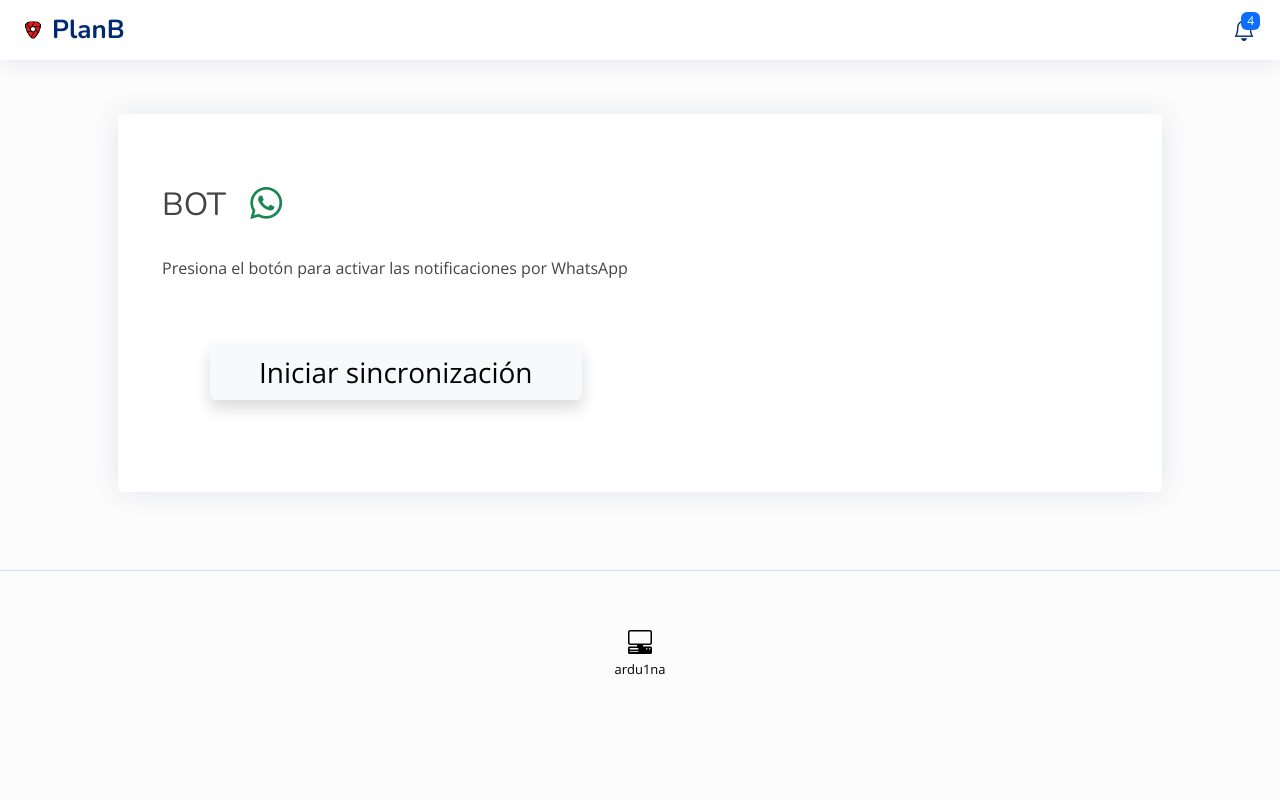
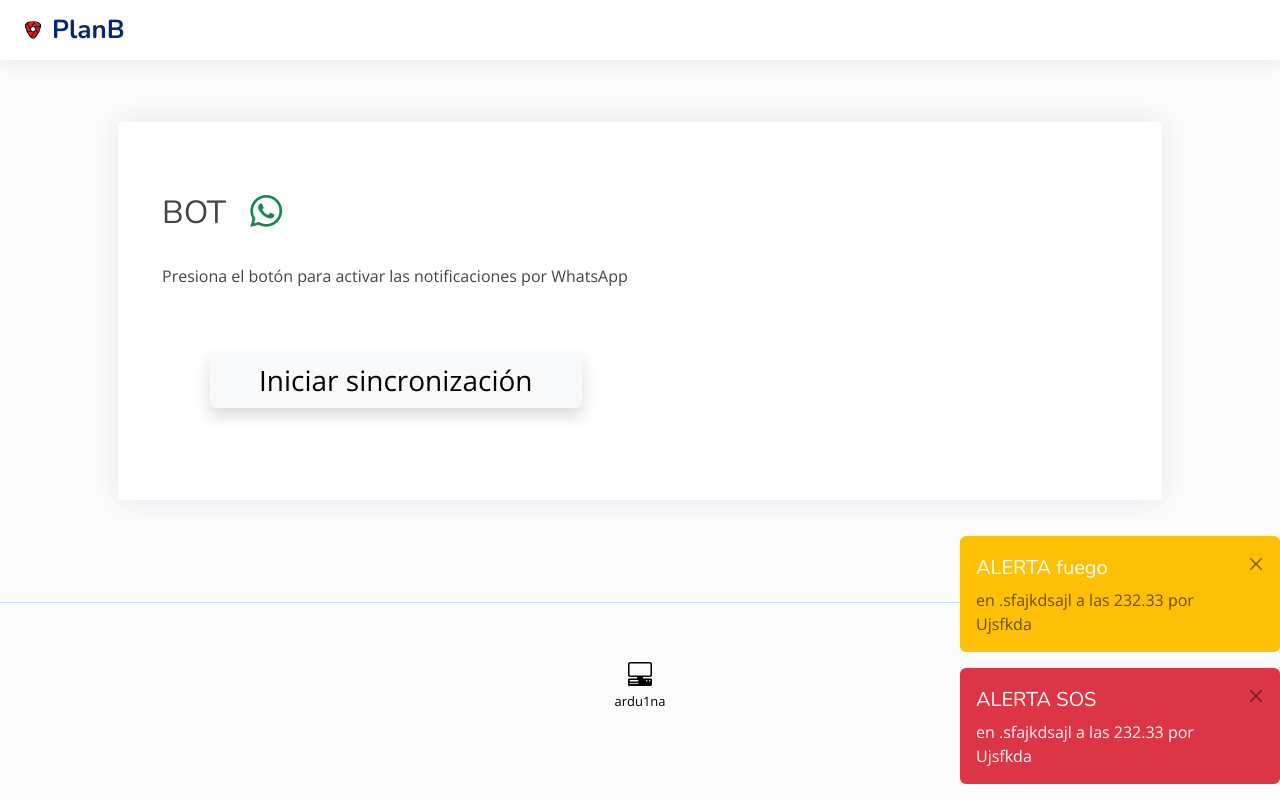
Before and after one commit to ardu1na/planBlocal, a Django app: template templates/monitor.html in a window 1280 px wide. Run offline with Django 3.2, Linux system fonts and the light colour scheme; the template is opened without the code that fills it, so the values that code supplies are empty; some libraries are stand-ins or nearby versions.

Commit message:
nice alert display

```diff
--- a/templates/layout/elements/header.html
+++ b/templates/layout/elements/header.html
@@ -11,95 +11,4 @@
 
 
 
-
-
-    <nav class="header-nav ms-auto">
-      <ul class="d-flex align-items-center">
-
-                <li class="nav-item dropdown">
-
-          <a class="nav-link nav-icon" href="#" data-bs-toggle="dropdown">
-            <i class="bi bi-bell"></i>
-            <span class="badge bg-primary badge-number">4</span>
-          </a><!-- End Notification Icon -->
-
-          <ul class="dropdown-menu dropdown-menu-end dropdown-menu-arrow notifications">
-            <li class="dropdown-header">
-              You have 4 new notifications
-              <a href="#"><span class="badge rounded-pill bg-primary p-2 ms-2">View all</span></a>
-            </li>
-            <li>
-              <hr class="dropdown-divider">
-            </li>
-
-            <li class="notification-item">
-              <i class="bi bi-exclamation-circle text-warning"></i>
-              <div>
-                <h4>Lorem Ipsum</h4>
-                <p>Quae dolorem earum veritatis oditseno</p>
-                <p>30 min. ago</p>
-              </div>
-            </li>
-
-            <li>
-              <hr class="dropdown-divider">
-            </li>
-
-            <li class="notification-item">
-              <i class="bi bi-x-circle text-danger"></i>
-              <div>
-                <h4>Atque rerum nesciunt</h4>
-                <p>Quae dolorem earum veritatis oditseno</p>
-                <p>1 hr. ago</p>
-              </div>
-            </li>
-
-            <li>
-              <hr class="dropdown-divider">
-            </li>
-
-            <li class="notification-item">
-              <i class="bi bi-check-circle text-success"></i>
-              <div>
-                <h4>Sit rerum fuga</h4>
-                <p>Quae dolorem earum veritatis oditseno</p>
-                <p>2 hrs. ago</p>
-              </div>
-            </li>
-
-            <li>
-              <hr class="dropdown-divider">
-            </li>
-
-            <li class="notification-item">
-              <i class="bi bi-info-circle text-primary"></i>
-              <div>
-                <h4>Dicta reprehenderit</h4>
-                <p>Quae dolorem earum veritatis oditseno</p>
-                <p>4 hrs. ago</p>
-              </div>
-            </li>
-
-            <li>
-              <hr class="dropdown-divider">
-            </li>
-            <li class="dropdown-footer">
-              <a href="#">Show all notifications</a>
-            </li>
-
-          </ul><!-- End Notification Dropdown Items -->
-
-        </li><!-- End Notification Nav -->
-
-
-
-
-
-
-
-
-
-      </ul>
-    </nav><!-- End Icons Navigation -->
-
   </header><!-- End Header -->
--- a/templates/monitor.html
+++ b/templates/monitor.html
@@ -9,25 +9,40 @@
 {% block 'pagetitle' %} Alerts {% endblock %}
 
 {% block 'content' %}
+<div class="d-flex flex-column-reverse fixed-bottom align-items-end ">
 
+  <div id="social" class="alert alert-danger bg-danger text-light border-0 alert-dismissible fade show   w-25">
+    <button type="button" class="btn-close" data-bs-dismiss="alert" aria-label="btn-close"><span><i class="mdi mdi-btn-close"></i></span>
+    </button>
+    <div class="media">
+            <span><i class="fas fa-lock"></i></span>
+            <h5 class="mt-1 mb-2 text-white">ALERTA SOS</h5>
+            <p class="mb-0"> en .sfajkdsajl a las 232.33 por Ujsfkda</p>
+    </div>
+  </div>
 
-{% comment %}
-alert-primary bg-primary text-light || b + btn-close-white
-alert-danger bg-danger text-light || b + btn-close-white
-alert-warning bg-warning
-{% endcomment %}
+  <div id="social" class="alert alert-warning bg-warning border-0 alert-dismissible fade show  w-25 ">
+      <button type="button" class="btn-close" data-bs-dismiss="alert" aria-label="btn-close"><span><i class="mdi mdi-btn-close"></i></span>
+      </button>
+      <div class="media">
+              <span><i class="fas fa-fire"></i></span>
+              <h5 class="mt-1 mb-2 text-white">ALERTA fuego</h5>
+              <p class="mb-0"> en .sfajkdsajl a las 232.33 por Ujsfkda</p>
+      </div>
+  </div>
 
-
-<div class="alert border-0 alert-dismissible fade show" role="alert" style="display: none;" id="alerta">
-    texto
-  <button type="button" class="btn-close" data-bs-dismiss="alert" aria-label="Close" id="boton"></button>
 </div>
 
 
 
-    <div class="container p-5">
+
+
+
+    <div class="container p-5 my-4">
+
 
         <div class="card p-4">
+
             <div class="card-body">
                 <div class="row">
                     <div class="col-8 pt-5">
@@ -49,6 +64,7 @@ alert-warning bg-warning
 
           </div>
         </div>
+
 
     </div>
 
```
Also changed, not shown: static/vendor/php-email-form/validate.js (deleted, +0 -81 lines).
